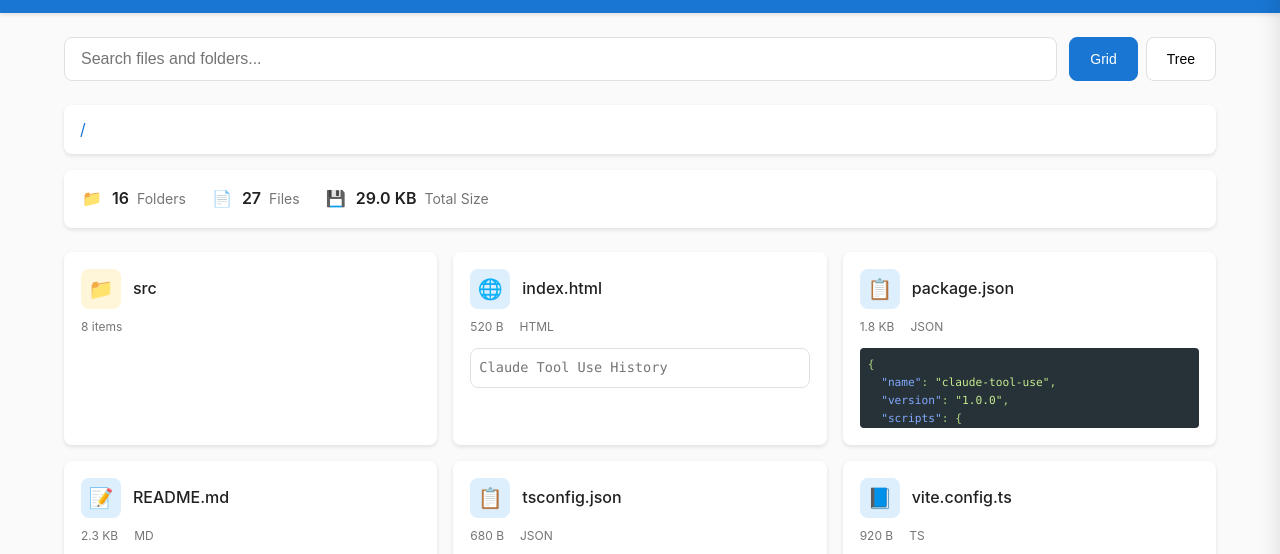
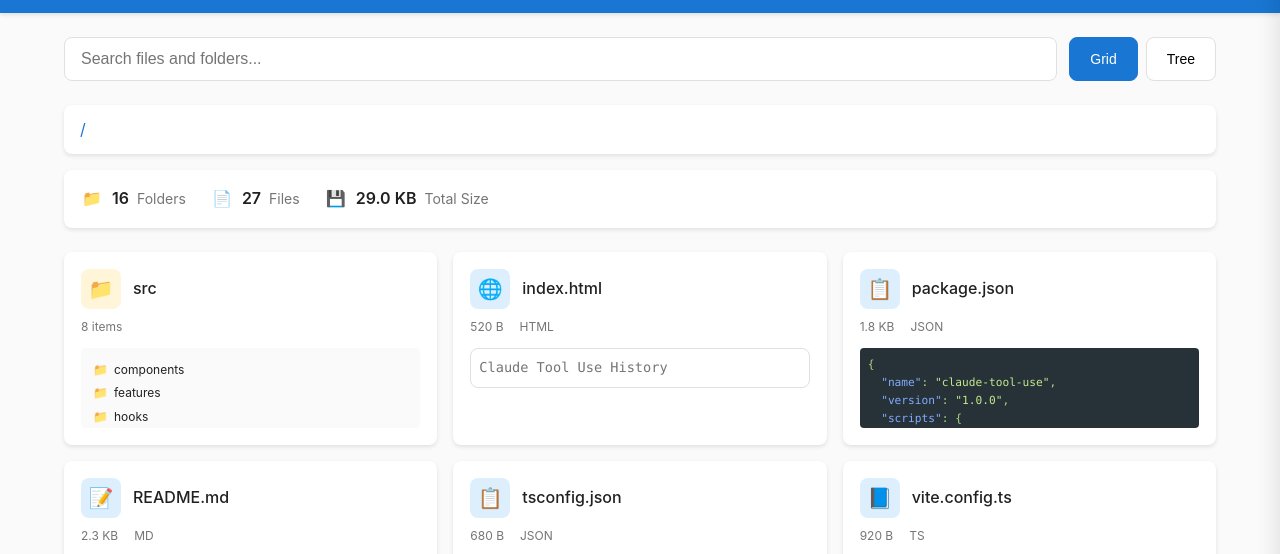
Before and after one commit to aledlie/claude-tool-use, a website: page index.html in a window 1280 px wide. Shown: the part 84-638 px from the top of the page. Drawn offline with Linux system fonts and the light colour scheme.

Commit message:
Add folder contents preview on folder cards
Show up to 5 items inside each folder with icons and names,
plus a "+N more" indicator for additional items.

Co-Authored-By: Claude Opus 4.5 <noreply@anthropic.com>

```diff
--- a/css/styles.css
+++ b/css/styles.css
@@ -350,6 +350,35 @@ body {
     overflow: hidden;
 }
 
+/* Folder contents preview */
+.folder-preview {
+    display: flex;
+    flex-direction: column;
+    gap: 4px;
+    background: var(--background);
+    font-family: -apple-system, BlinkMacSystemFont, 'Segoe UI', Roboto, sans-serif;
+}
+
+.folder-preview-item {
+    display: flex;
+    align-items: center;
+    gap: 6px;
+    font-size: 0.75rem;
+    color: var(--text-primary);
+}
+
+.folder-preview-name {
+    overflow: hidden;
+    text-overflow: ellipsis;
+    white-space: nowrap;
+}
+
+.folder-preview-more {
+    font-size: 0.7rem;
+    color: var(--text-secondary);
+    font-style: italic;
+}
+
 .code-keyword { color: #c792ea; }
 .code-string { color: #c3e88d; }
 .code-number { color: #f78c6c; }
--- a/js/app.js
+++ b/js/app.js
@@ -123,7 +123,7 @@ function renderGrid() {
                         ? `<span>${item.children?.length || 0} items</span>`
                         : `<span>${formatSize(item.size)}</span><span>${item.ext?.toUpperCase() || 'FILE'}</span>`}
                 </div>
-                ${isFolder ? '' : renderCardPreview(item)}
+                ${isFolder ? renderFolderPreview(item) : renderCardPreview(item)}
             </div>
         `;
     }).join('');
--- a/js/renderers.js
+++ b/js/renderers.js
@@ -105,6 +105,27 @@ const previewRenderers = {
 };
 
 /**
+ * Render preview for folder contents
+ */
+function renderFolderPreview(folder) {
+    if (!folder.children || folder.children.length === 0) return '';
+
+    const sorted = sortItems(folder.children);
+    const previewItems = sorted.slice(0, 5);
+
+    const itemsHtml = previewItems.map(item => {
+        const isFolder = item.type === 'folder';
+        const icon = isFolder ? '📁' : getFileIcon(item.ext);
+        return `<div class="folder-preview-item"><span>${icon}</span><span class="folder-preview-name">${item.name}</span></div>`;
+    }).join('');
+
+    const moreCount = sorted.length - previewItems.length;
+    const moreHtml = moreCount > 0 ? `<div class="folder-preview-more">+${moreCount} more</div>` : '';
+
+    return `<div class="file-preview folder-preview">${itemsHtml}${moreHtml}</div>`;
+}
+
+/**
  * Render preview for file card (grid view)
  */
 function renderCardPreview(item) {
```
